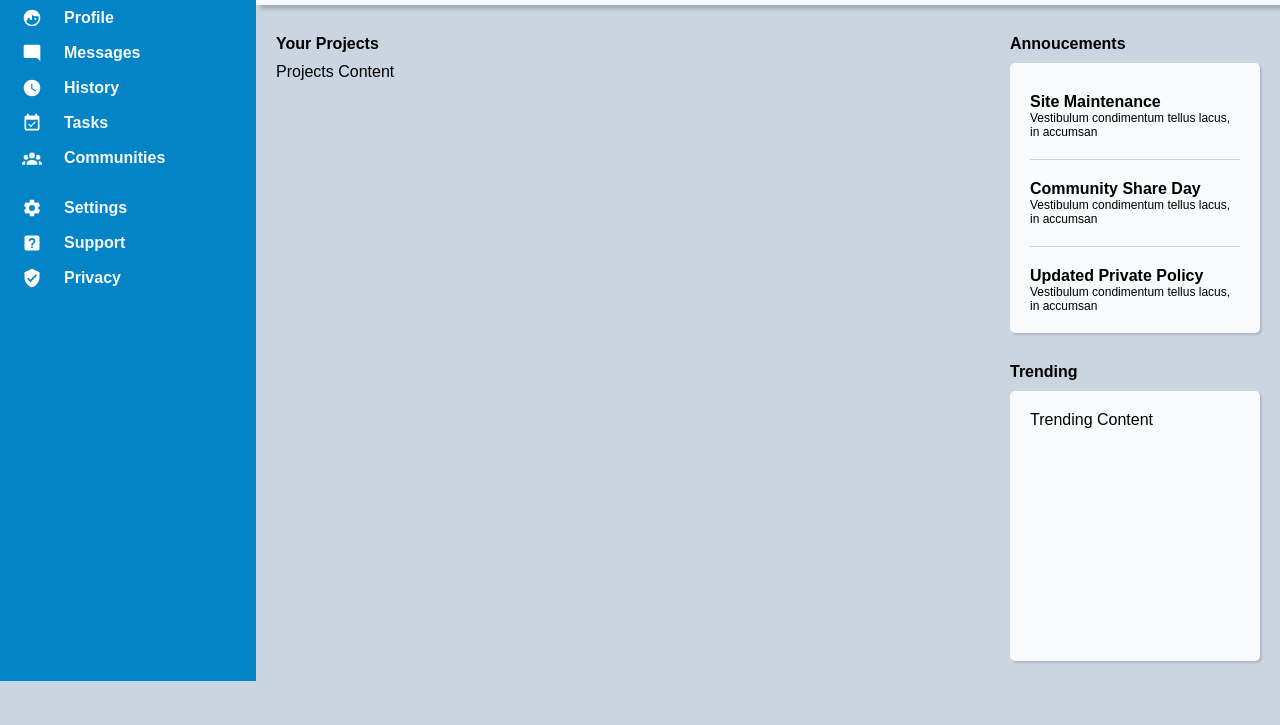
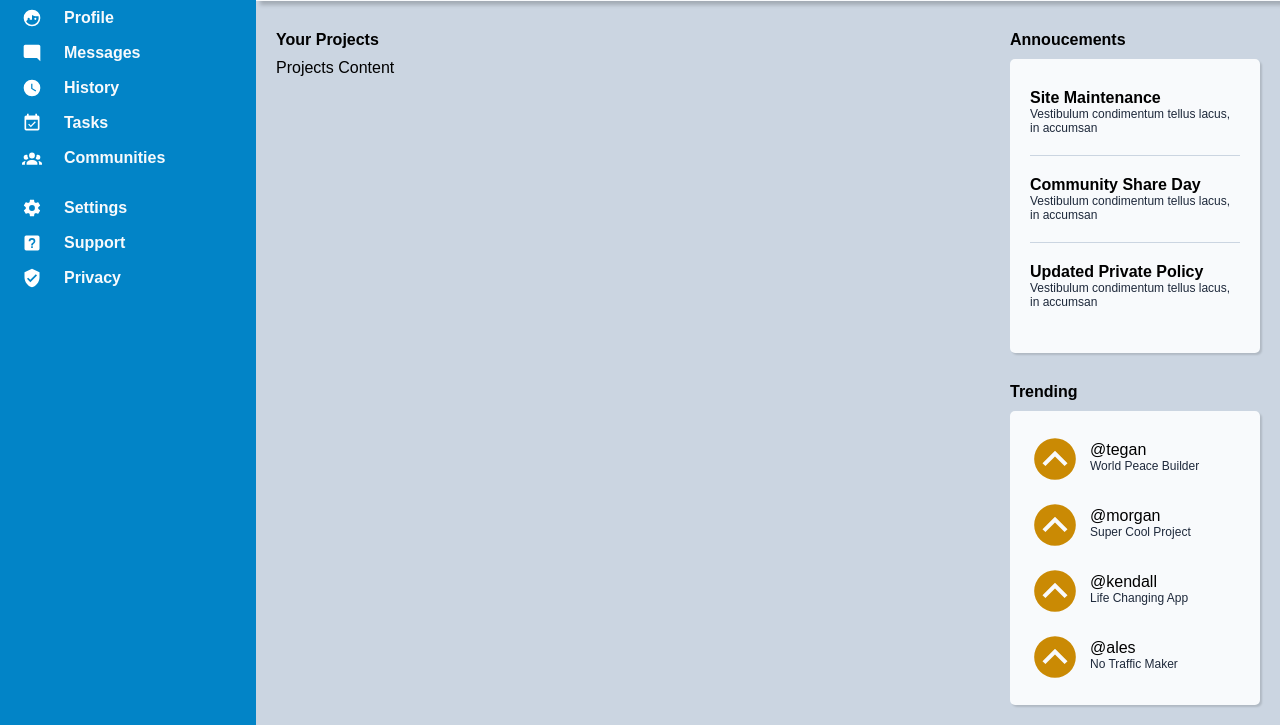
Before and after one commit to Raikho/dashboard, a plain HTML site: page index.html in a window 1280 px wide. Shown: the part 119-844 px from the top of the page. Before the commit the page ends 800 px from the top, so only its background shows below. Drawn offline with Linux system fonts and the light colour scheme.

Commit message:
add trending content/icon, fix colors

```diff
--- a/index.html
+++ b/index.html
@@ -79,7 +79,26 @@
         <div class="trending group">
             <div class="trending title">Trending</div>
             <div class="trending content card">
-                Trending Content
+                <div class="subcard group">
+                    <div class="subcard icon"></div>
+                    <div class="subcard title">@tegan</div>
+                    <div class="subcard content">World Peace Builder</div>
+                </div>
+                <div class="subcard group">
+                    <div class="subcard icon"></div>
+                    <div class="subcard title">@morgan</div>
+                    <div class="subcard content">Super Cool Project</div>
+                </div>
+                <div class="subcard group">
+                    <div class="subcard icon"></div>
+                    <div class="subcard title">@kendall</div>
+                    <div class="subcard content">Life Changing App</div>
+                </div>
+                <div class="subcard group">
+                    <div class="subcard icon"></div>
+                    <div class="subcard title">@ales</div>
+                    <div class="subcard content">No Traffic Maker</div>
+                </div>
             </div>
         </div>
     </div>
--- a/style.css
+++ b/style.css
@@ -2,6 +2,7 @@
     --white: #f8fafc;
     --gray: #cbd5e1;
     --black: #000;
+    --offblack: #1e293b;
     --accent1: #0284c7;
     --accent2: #ca8a04;
 }
@@ -184,6 +185,7 @@ button.profile-picture {
 }
 
 .announcements>.subcard.group>.content {
+    color: var(--offblack);
     font-size: .75em;
     padding-bottom: 20px;
     border-bottom : 1px solid var(--gray);
@@ -192,3 +194,27 @@ button.profile-picture {
     padding-bottom: 0;
     border-bottom: none;
 }
+
+.trending.card>.group {
+    display: grid;
+    grid-template-columns: min-content 1fr;
+    grid-template-rows: 1fr 1fr;
+    grid-template-areas:
+    "icon title"
+    "icon content";
+}
+.trending.card>.group>.icon {grid-area: icon;}
+.trending.card>.group>.title {font-weight: 400;}
+.trending.card>.group>.content {
+    color: var(--offblack);
+    font-size: .75rem;
+}
+.subcard.icon {
+    -webkit-mask-image: url(img/circle.svg);
+    mask-image: url(img/circle.svg);
+    background-color: var(--accent2);
+    height: 50px;
+    width: 50px;
+    margin-right: 10px;
+    align-self: center;
+}
```
Also changed, not shown: img/circle.svg (added).
